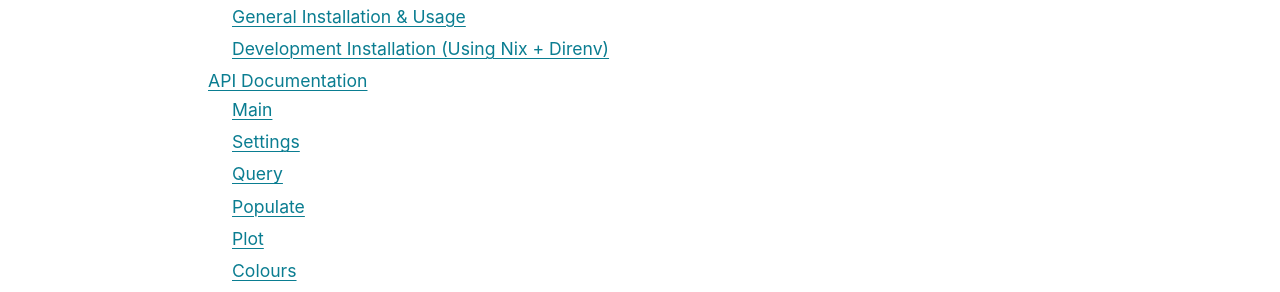
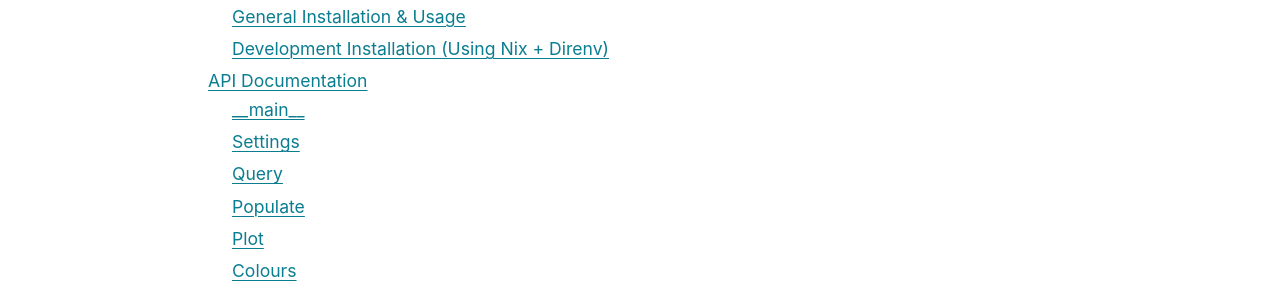
Before and after one commit to taiwithers/SkySim, a Sphinx documentation site: the page built from docs/source/index.rst, in a window 1280 px wide. Shown: the part 239-531 px from the top of the page. Built offline with Sphinx 7.4.7 and the PyData theme 0.15.4, drawn with Linux system fonts in a browser that asks for light colours.

```diff
--- a/docs/source/api/main.rst
+++ b/docs/source/api/main.rst
@@ -1,4 +1,4 @@
-Main
+__main__
 ========
 
 .. gets the module docstring
```
